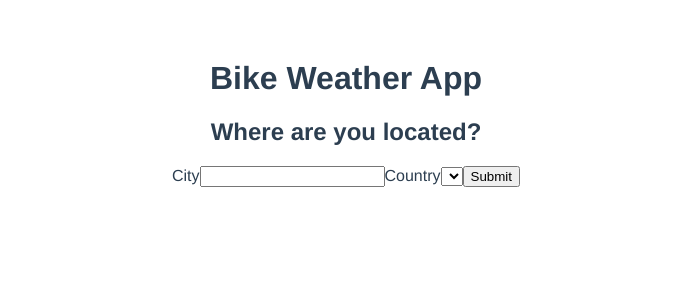
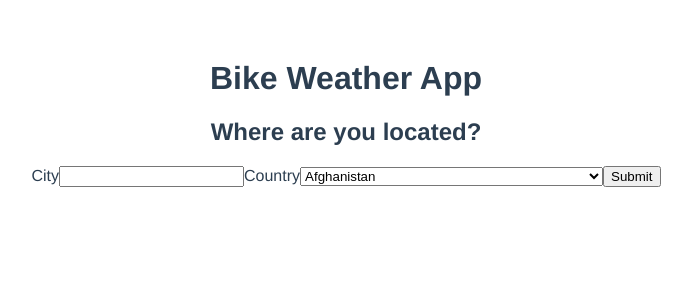
Before and after one commit to coleenhuang/bikeweatherapp-vue, a Vue app: page / in a window 1280 px wide. Shown: the top 300 px of the page, without its empty margins (294-986 px from the left). Built offline with nearby package versions, Linux system fonts and the light colour scheme.

Commit message:
added loading for countries select

```diff
--- a/package.json
+++ b/package.json
@@ -10,7 +10,8 @@
   "dependencies": {
     "core-js": "^3.6.4",
     "vue": "^2.6.11",
-    "vue-router": "^3.1.5"
+    "vue-router": "^3.1.5",
+    "vue-select": "^3.4.0"
   },
   "devDependencies": {
     "@vue/cli-plugin-babel": "~4.2.0",
--- a/src/App.vue
+++ b/src/App.vue
@@ -9,11 +9,13 @@
 
 <script>
 import HeaderTitle from './components/HeaderTitle';
+
 export default {
   name: 'App',
   components: {
     HeaderTitle
-    }
+    },
+
 }
 </script>
 
--- a/src/components/page/StartPage.vue
+++ b/src/components/page/StartPage.vue
@@ -8,7 +8,11 @@
             </label>
             <label for='country'>
               <span>Country</span>
-              <select id="country" name="country" class="form-control">
+              <select>
+                <option v-for="(option, index) in options"
+                    :key="index" :value="option.code">
+                    {{option.name}}
+                </option>
               </select>
             </label>
             <button type='submit' class='location-button'>Submit</button>
@@ -17,8 +21,27 @@
 </template>
 
 <script>
+//pass in with options prop
+
+//fix this later
+/*function loadCountriesMenu(countryObject) {
+    //loads dropdown menu for countries
+    const selectEl = document.querySelector('#country');
+    const countries = countryObject.forEach(country => {
+        let el = document.createElement("option");
+        el.textContent = country.name;
+        el.value = country.code;
+        selectEl.appendChild(el)
+    });
+}*/
+import countries from '../../store/countries'
 export default {
     name: 'StartPage',
+    data(){
+    return{
+      options: countries
+    };
+  }
 }
 </script>
 
--- a/src/main.js
+++ b/src/main.js
@@ -4,10 +4,7 @@ import router from './router/index'
 
 Vue.config.productionTip = false
 
-//const app = new Vue({
-  //router
-//}).$mount('#app')
 new Vue({
   render: h => h(App),
-  router
+  router,
 }).$mount('#app')
```
Also changed, not shown: src/assets/options.vue (added), 1 other file (tests, documents, lock files or other folders).
